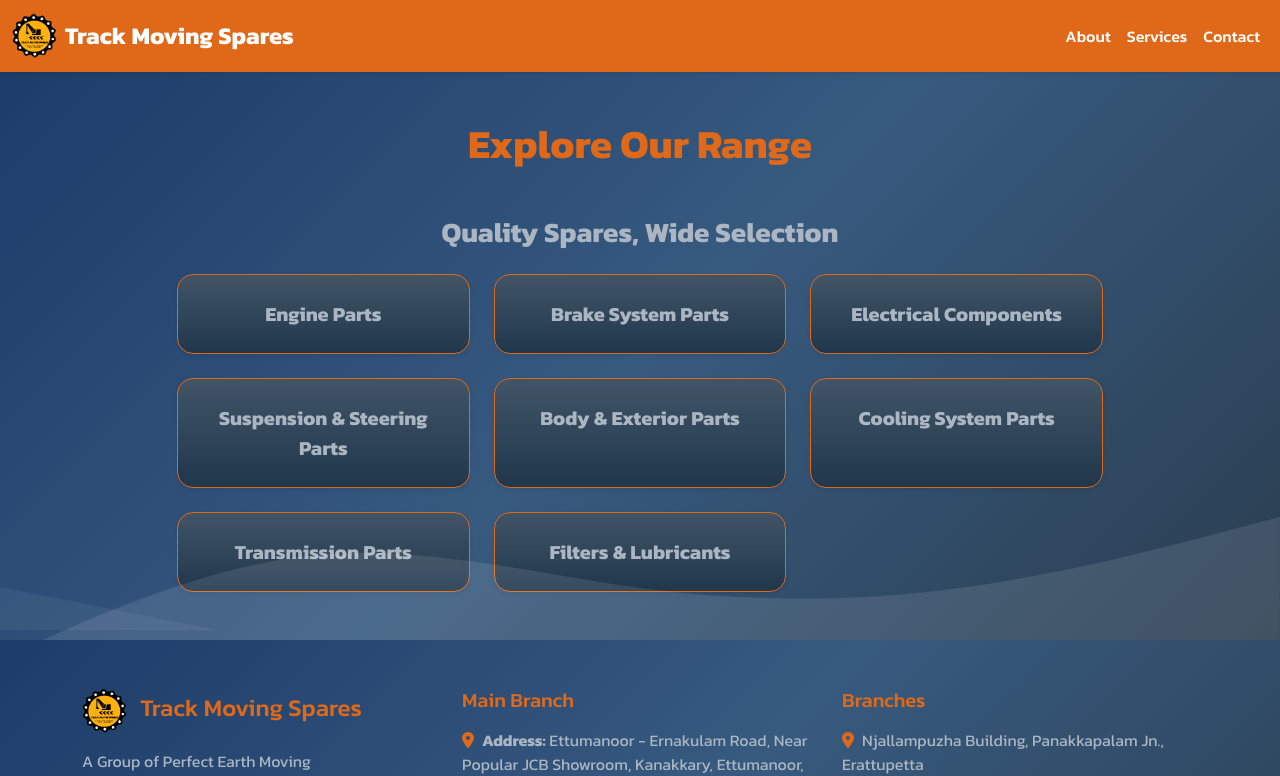
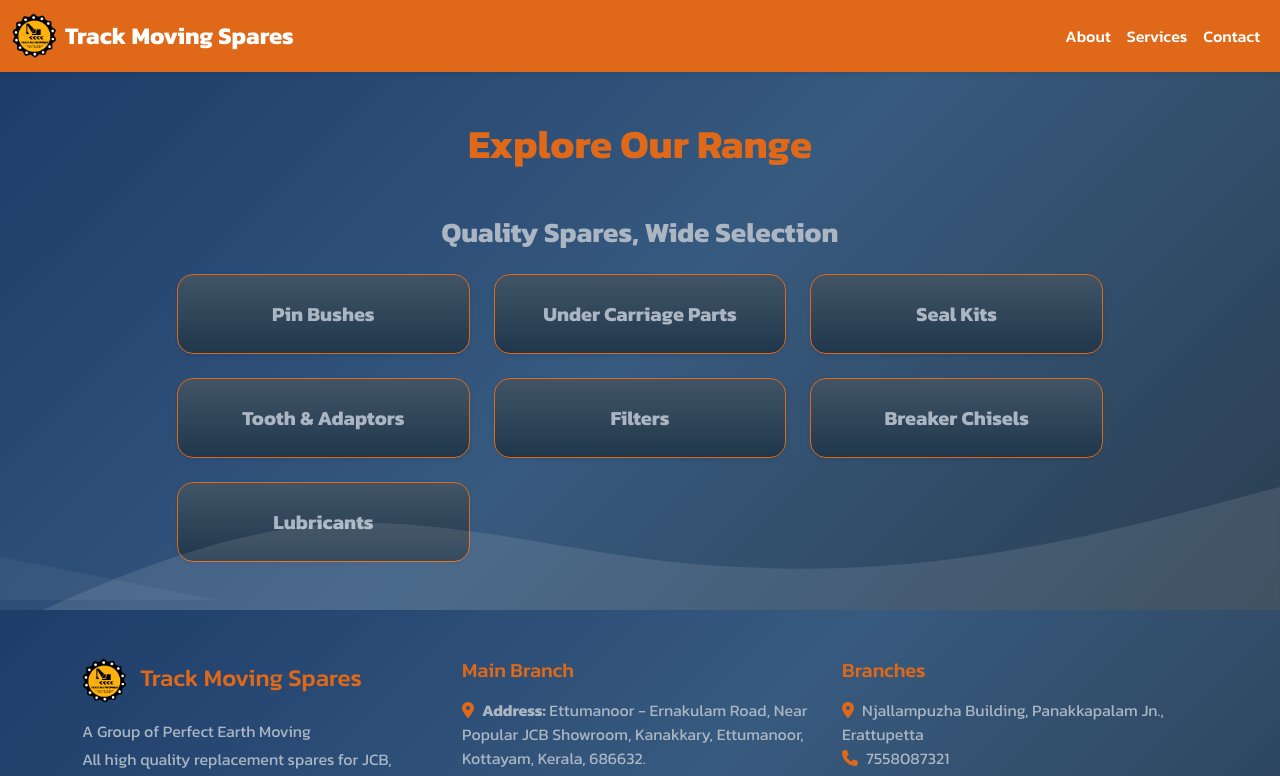
Before and after one commit to Megha-Praveen/trackmovingspares, a React (Vite) app: page /services in a window 1280 px wide. Shown: the top 776 px of the page. Built offline with nearby package versions, Linux system fonts and the light colour scheme; a web font is replaced by a local one.

Commit message:
Version 9

```diff
--- a/src/pages/Services.jsx
+++ b/src/pages/Services.jsx
@@ -8,14 +8,13 @@ const Services = () => {
             <h3 className="fw-bold mb-4 text-center">Quality Spares, Wide Selection</h3>
             <div className="row g-4">
               {[
-                "Engine Parts",
-                "Brake System Parts",
-                "Electrical Components",
-                "Suspension & Steering Parts",
-                "Body & Exterior Parts",
-                "Cooling System Parts",
-                "Transmission Parts",
-                "Filters & Lubricants"
+                "Pin Bushes",
+                "Under Carriage Parts",
+                "Seal Kits",
+                "Tooth & Adaptors",
+                "Filters",
+                "Breaker Chisels",
+                "Lubricants"
               ].map((item, index) => (
                 <div key={index} className="col-md-6 col-lg-4">
                   <div className="p-4 rounded-4 shadow-sm text-center h-100 border border-primary bg-gradient bg-dark service-card">
```
